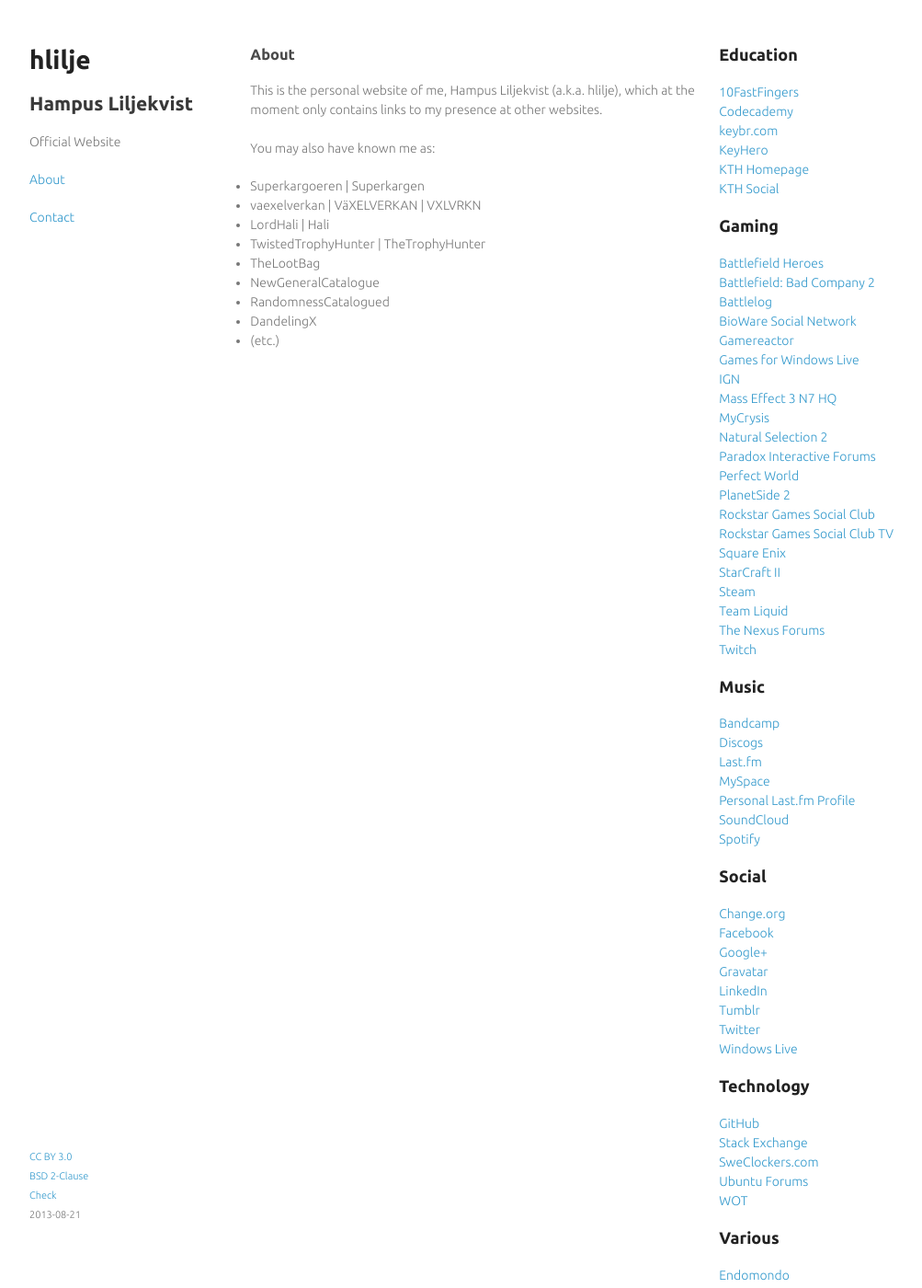
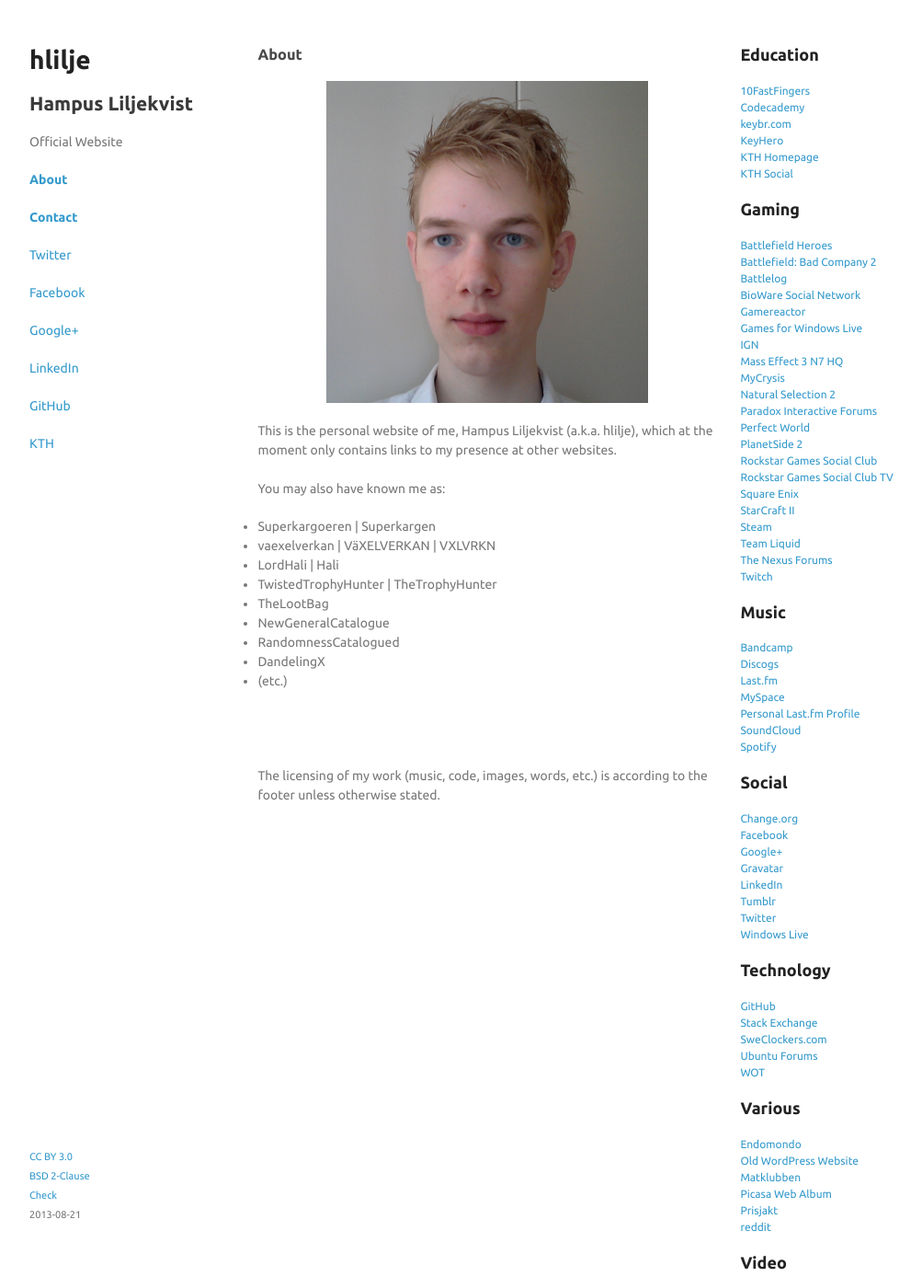
Before and after one commit to hlilje/hlilje.github.io, a Jekyll site: the page built from about/index.html, in a window 1280 px wide and 1400 px high. Shown: the whole window at 92% size, without its empty margins (138-1141 px from the left). Built offline with Jekyll 4.4.1, drawn with Linux system fonts in a browser that asks for light colours.

Commit message:
image and stuff

```diff
--- a/_includes/head.html
+++ b/_includes/head.html
@@ -4,7 +4,7 @@
   <title>{{ page.title }}</title>
 
   <link rel="stylesheet" href="/stylesheets/styles.css">
-  <link href='http://fonts.googleapis.com/css?family=Ubuntu+Mono:400,700,400italic,700italic|Ubuntu:300,700,300italic,700italic' rel='stylesheet' type='text/css'>
+  <link href='http://fonts.googleapis.com/css?family=Ubuntu+Mono:400,700|Ubuntu:400,700,400italic,700italic' rel='stylesheet' type='text/css'>
   <!--<link rel="stylesheet" href="/stylesheets/pygment_trac.css">-->
   <meta name="viewport" content="width=device-width, initial-scale=1, user-scalable=no">
 
--- a/_includes/header.html
+++ b/_includes/header.html
@@ -2,6 +2,12 @@
   <a href="/"><h1>hlilje</h1></a>
   <h2>Hampus Liljekvist</h2>
   <p>Official Website</p>
-  <p class="view"><a href="/about">About</a></p>
-  <p class="view"><a href="/contact">Contact</a></p>
+  <p class="view"><a href="/about" class="sitePageLink">About</a></p>
+  <p class="view"><a href="/contact" class="sitePageLink">Contact</a></p>
+  <p class="view"><a href="http://twitter.com/hlilje">Twitter</a></p>
+  <p class="view"><a href="http://www.facebook.com/hampusliljekvist">Facebook</a></p>
+  <p class="view"><a href="https://plus.google.com/105792360022890678502">Google+</a></p>
+  <p class="view"><a href="http://www.linkedin.com/pub/hampus-liljekvist/46/72/902">LinkedIn</a></p>
+  <p class="view"><a href="https://github.com/hlilje">GitHub</a></p>
+  <p class="view"><a href="http://www.csc.kth.se/~hlilje/">KTH</a></p>
 </header>
--- a/about/index.html
+++ b/about/index.html
@@ -5,6 +5,7 @@
 
 <section id="about">
   <h3><a href="#about" class="anchor"><span class="octicon octicon-link"></span></a>About</h3>
+  <img id="profilePicture" src="/images/profile-picture-2_cut-smallest.jpg" alt="Profile picture" height="70%" width="70%">
   <p>
   This is the personal website of me, Hampus Liljekvist (a.k.a. hlilje), which at the moment only contains
   links to my presence at other websites.
@@ -25,4 +26,8 @@
   </ul>
   <br><br>
   </p>
+
+  <p>
+  The licensing of my work (music, code, images, words, etc.) is according to the footer unless otherwise stated.
+  </p>
 </section>
--- a/javascripts/googleFonts.js
+++ b/javascripts/googleFonts.js
@@ -1,5 +1,5 @@
 WebFontConfig = {
-	google: { families: [ 'Ubuntu+Mono:400,700,400italic,700italic:latin', 'Ubuntu:300,700,300italic,700italic:latin' ] }
+	google: { families: [ 'Ubuntu+Mono:400,700:latin', 'Ubuntu:400,700,400italic,700italic:latin' ] }
 };
 (function() {
 	var wf = document.createElement('script');
--- a/stylesheets/styles.css
+++ b/stylesheets/styles.css
@@ -1,4 +1,4 @@
-@import url(http://fonts.googleapis.com/css?family=Ubuntu+Mono:400,700,400italic,700italic|Ubuntu:300,700,300italic,700italic);
+@import url(http://fonts.googleapis.com/css?family=Ubuntu+Mono:400,700|Ubuntu:400,700,400italic,700italic);
 
 * {
   margin:0;
@@ -30,13 +30,22 @@
   font-size:28px;
 }
 
+.wrapper {
+  width:940px;
+  margin:0 auto;
+}
+
 .linkCategoryTitle {
   font-size:18px;
 }
 
 .linkCategory {
-  font-size:14px;
+  font-size:12px;
   list-style:none;
+}
+
+.sitePageLink {
+  font-weight:bold;
 }
 
 section#works ul {
@@ -67,11 +76,6 @@
   color:#777;
   margin-top:-0.6em;
   display:block;
-}
-
-.wrapper {
-  width:940px;
-  margin:0 auto;
 }
 
 blockquote {
@@ -211,7 +215,16 @@
 
 nav#profileLinks {
   float:right;
-  padding-left:10px;
+  padding-left:25px;
+}
+
+section img {
+  display:block;
+  margin:0px auto;
+}
+
+img#profilePicture {
+  padding-bottom:20px;
 }
 
 @media print, screen and (max-width: 960px) {
```
Also changed, not shown: images/profile-picture-2_cut-smallest.jpg (added).
